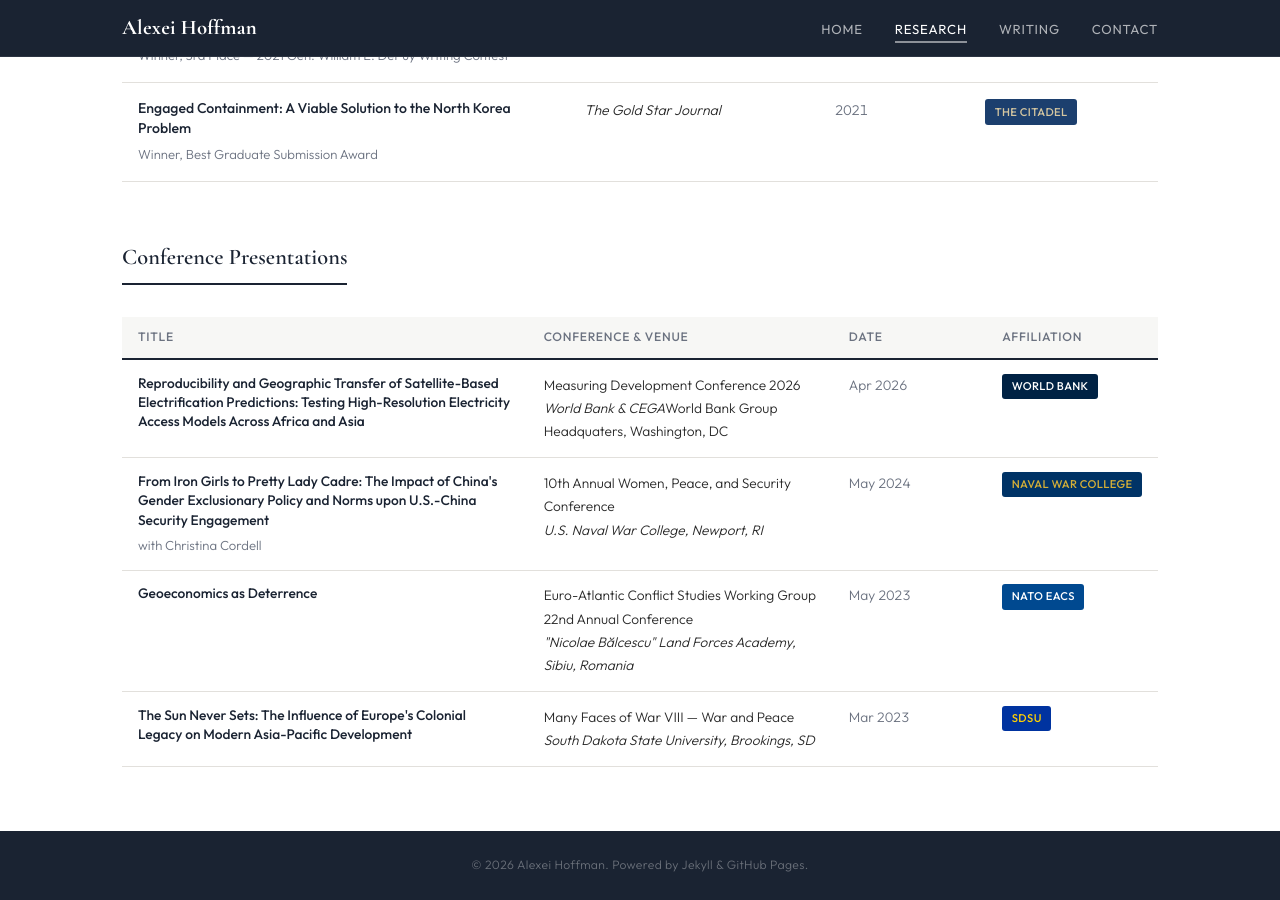
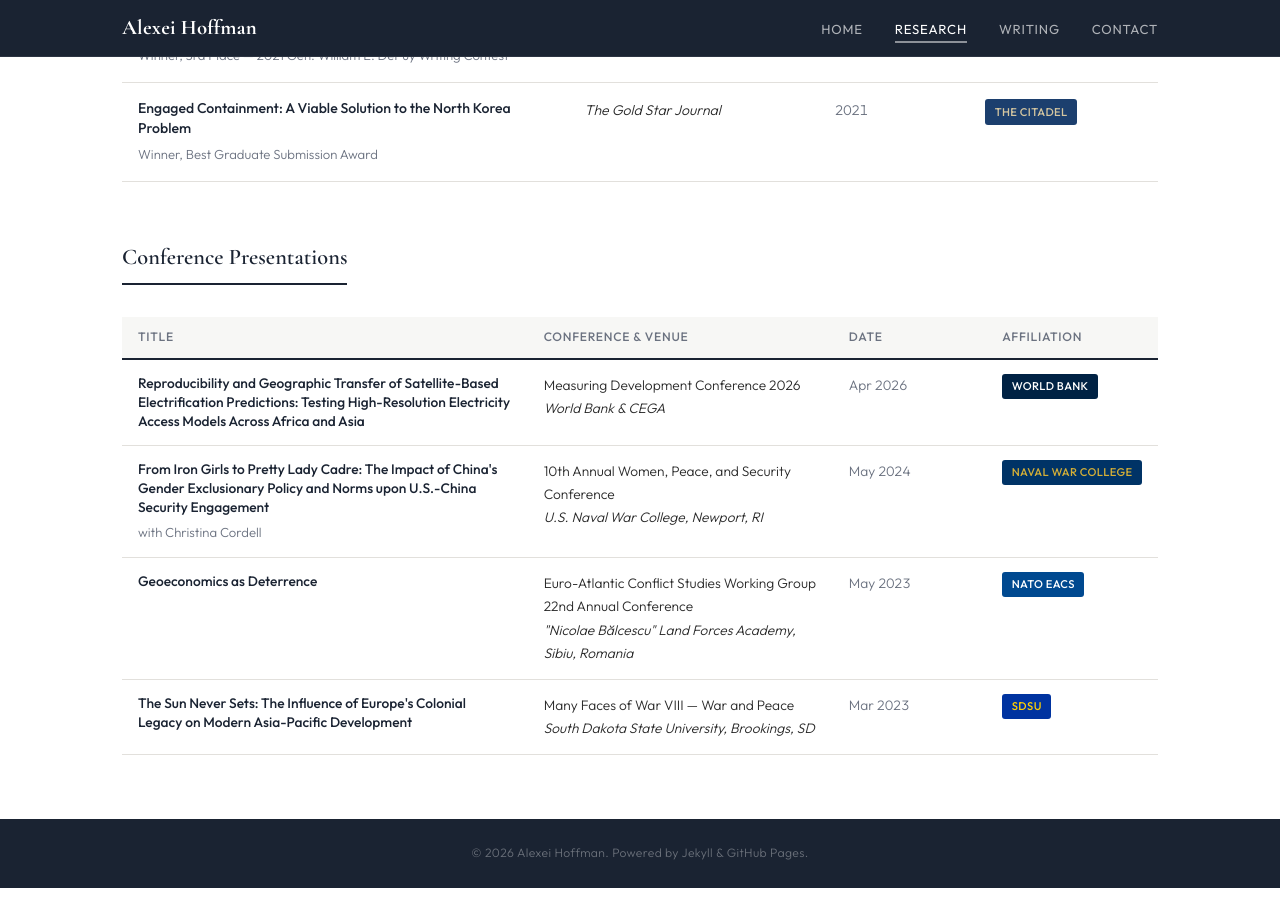
Before and after one commit to a-novi13-byte/a-novi13-byte.github.io, a Jekyll site: the page built from research.html, in a window 1280 px wide and 900 px high, scrolled down 604 px. Built offline with Jekyll 4.4.1, drawn with Linux system fonts in a browser that asks for light colours.

Commit message:
Update research.html

```diff
--- a/research.html
+++ b/research.html
@@ -77,7 +77,7 @@
     <tbody>
       <tr>
         <td><div class="pub-title"><a href="https://www.worldbank.org/en/events/2026/04/29/measuredev-conference-2026" target="_blank" rel="noopener">Reproducibility and Geographic Transfer of Satellite-Based Electrification Predictions: Testing High-Resolution Electricity Access Models Across Africa and Asia</a></div></td>
-        <td>Measuring Development Conference 2026<br><em>World Bank &amp; CEGA</em>World Bank Group Headquaters, Washington, DC</em></td>
+        <td>Measuring Development Conference 2026<br><em>World Bank &amp; CEGA</em></td>
         <td class="pub-year">Apr 2026</td>
         <td><span class="pub-badge badge-worldbank">World Bank</span></td>
       </tr>
```
